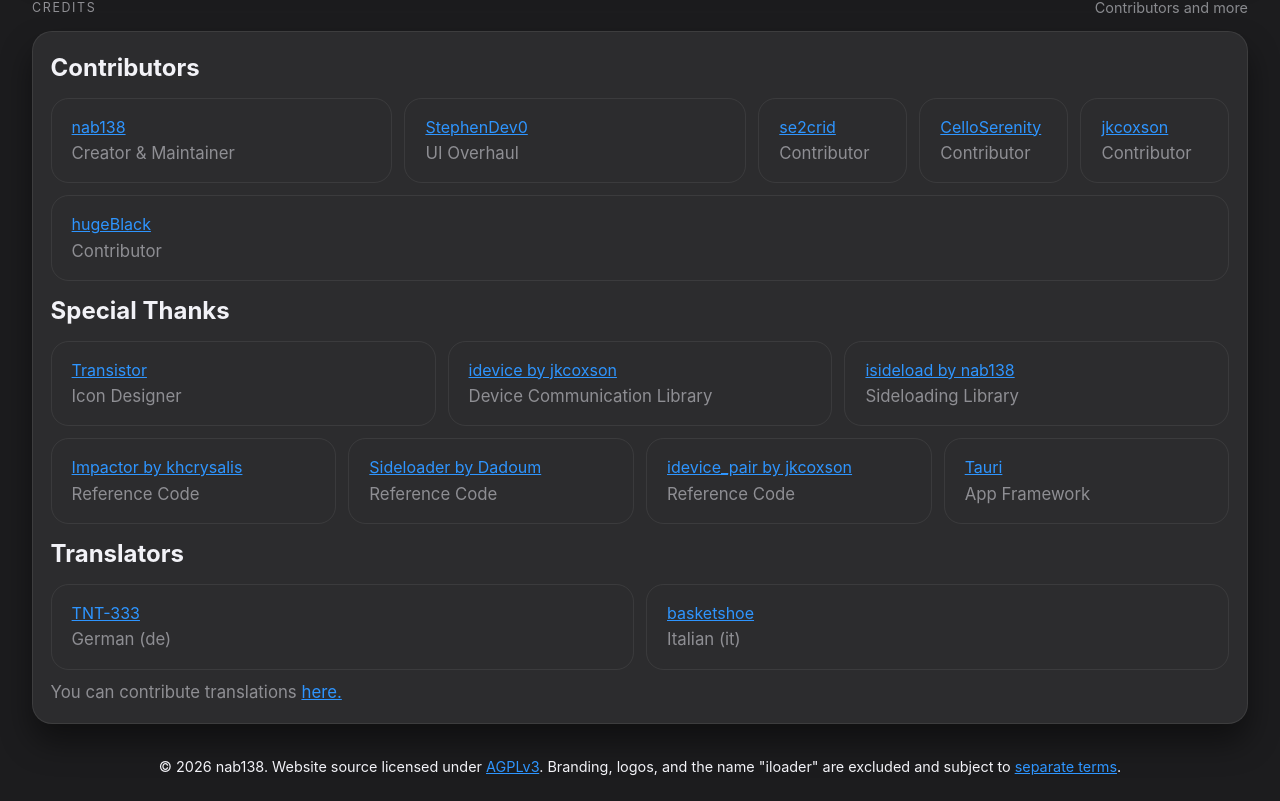
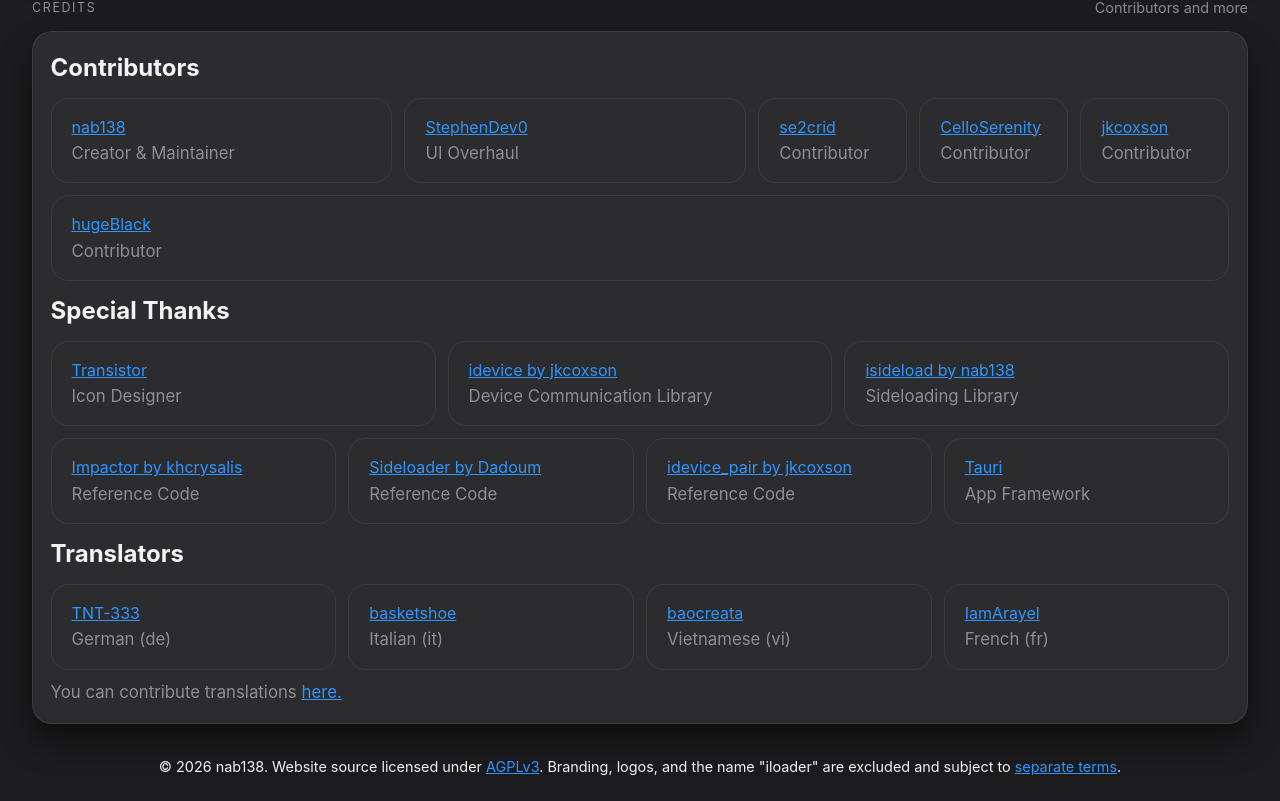
Before and after one commit to nab138/iloader-website, a React (Vite) app: page / in a window 1280 px wide. Shown: the part 1226-2027 px from the top of the page. Built offline with nearby package versions, Linux system fonts and the light colour scheme.

Commit message:
Add translators

```diff
--- a/src/App.tsx
+++ b/src/App.tsx
@@ -130,6 +130,18 @@
               </a>
               <span className="subtitle">Italian (it)</span>
             </div>
+            <div className="card">
+              <a href="https://github.com/baocreata" target="_blank">
+                baocreata
+              </a>
+              <span className="subtitle">Vietnamese (vi)</span>
+            </div>
+            <div className="card">
+              <a href="https://github.com/IamArayel" target="_blank">
+                IamArayel
+              </a>
+              <span className="subtitle">French (fr)</span>
+            </div>
           </div>
           <p className="subtitle">
             You can contribute translations{" "}
```
